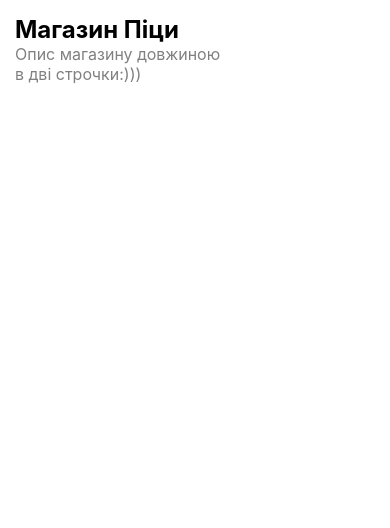
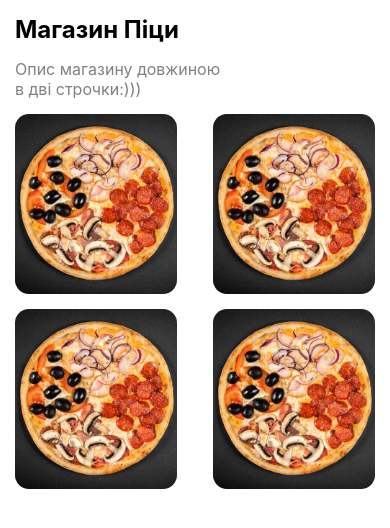
Before and after one commit to nazariikekosh/n.k_ReactNative-pizzaTest, a React Native app in the folder PizzaTestJs/: screen / in a window 390 px wide. Shown: the top 528 px of the page. Built offline with nearby package versions, Linux system fonts and the light colour scheme.

Commit message:
add img pizza

```diff
--- a/PizzaTestJs/App.js
+++ b/PizzaTestJs/App.js
@@ -1,5 +1,6 @@
-import { SafeAreaView, ScrollView, StatusBar, StyleSheet, Text, View } from  'react-native';
+import { SafeAreaView, ScrollView, StatusBar, StyleSheet, Text, View, Image } from  'react-native';
 import React from 'react';
+
 
 const App = () => {
     return (
@@ -12,6 +13,12 @@ const App = () => {
           <Text style={styles.textDes}>
             Опис магазину довжиною {'\n'}в дві строчки:)))
           </Text>
+          <View style={styles.imgContainer}>
+          <Image style={styles.image} source={require('./assets/image/pizza.jpg')}/>
+          <Image style={styles.image} source={require('./assets/image/pizza.jpg')}/>
+          <Image style={styles.image} source={require('./assets/image/pizza.jpg')}/>
+          <Image style={styles.image} source={require('./assets/image/pizza.jpg')}/>
+          </View>
         </View>
       </SafeAreaView>
 
@@ -34,8 +41,21 @@ const styles = StyleSheet.create({
 
   textDes: {
     fontSize: 16,
+    marginTop: 15,
     color: 'grey',
-  }
+  },
+  image: {
+    marginTop: 15,
+    width: '45%',
+    height: 180,
+    borderRadius: 14,
+  },
+  imgContainer: {
+    display: 'flex',
+    flexDirection: 'row',
+    justifyContent: 'space-between',
+    flexWrap: 'wrap',
+  },
 
 });
 
```
Also changed, not shown: PizzaTestJs/assets/image/pizza.jpg (added).
